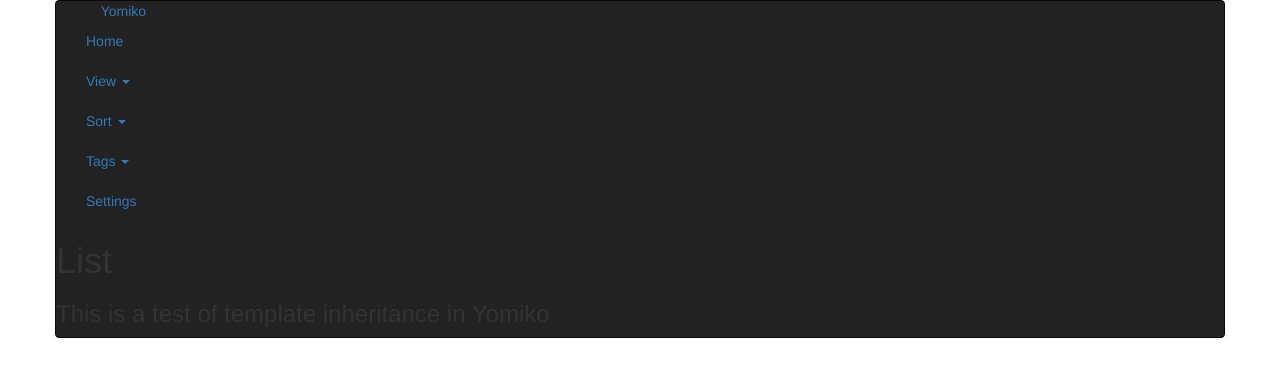
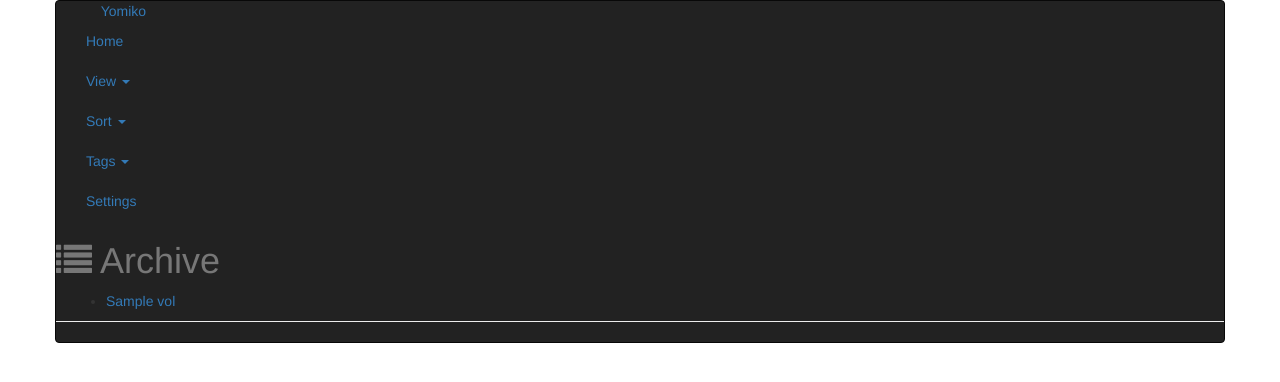
Before and after one commit to KyubiSystems/Yomiko, a Flask app: template app/templates/list.html in a window 1280 px wide. Shown: the top 382 px of the page. Run offline with Flask 2, Linux system fonts and the light colour scheme; the template is opened without the code that fills it: most values are stand-ins (such as "Sample title", 1, 10 or a date in 2020); some libraries are stand-ins or nearby versions.

Commit message:
Display index as list or thumbnails. Tidy CSS

```diff
--- a/app/static/css/main.css
+++ b/app/static/css/main.css
@@ -12,6 +12,9 @@
 .title { color: #777;
          text-transform: capitalize; }
 
+.thumbtitle { height: 180px; font-size: 10px; line-height: 90%; text-overflow: ellipsis; }
+
+
 .tag { color: #fff;
        padding: 4px;
        background-color: #88d;
--- a/app/templates/list.html
+++ b/app/templates/list.html
@@ -1,5 +1,12 @@
 {% extends "base.html" %}
 {% block content %}
-<h1>List</h1>
-<h3>This is a test of template inheritance in Yomiko</h3>
+<h1 class="title"><i class="fa fa-list"></i> Archive</h1>
+<div class="thumbcontainer" style="padding-left: 10px; padding-bottom: 10px;">
+<ul>
+{% for v in vols %}
+  <li><a href="{{ url_for('title', title_id=v.id) }}">{{ v.title }}</a></li>
+{% endfor %}
+</ul>
+</div>
+<hr noshade/>
 {% endblock %}
```
Also changed, not shown: app/templates/thumbs.html (added, +10 -0 lines).
